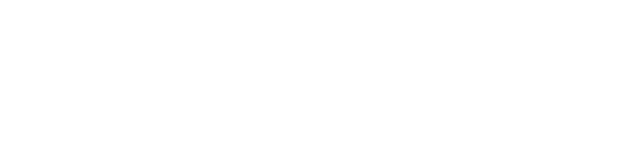
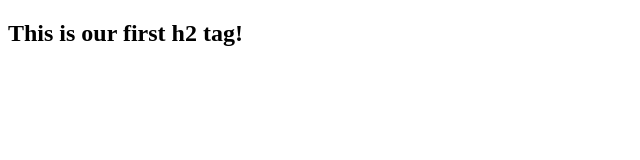
Before and after one commit to nitwebtraining/git-practice, a plain HTML site: page index.html in a window 1280 px wide. Shown: the whole page, without its empty margins (0-640 px from the left). Drawn offline with Linux system fonts and the light colour scheme.

Commit message:
comited from nitwebtraiing

```diff
--- a/index.html
+++ b/index.html
@@ -6,6 +6,6 @@
     <title>Document</title>
 </head>
 <body>
-
+    <h2>This is our first h2 tag!</h2>
 </body>
 </html>
```
